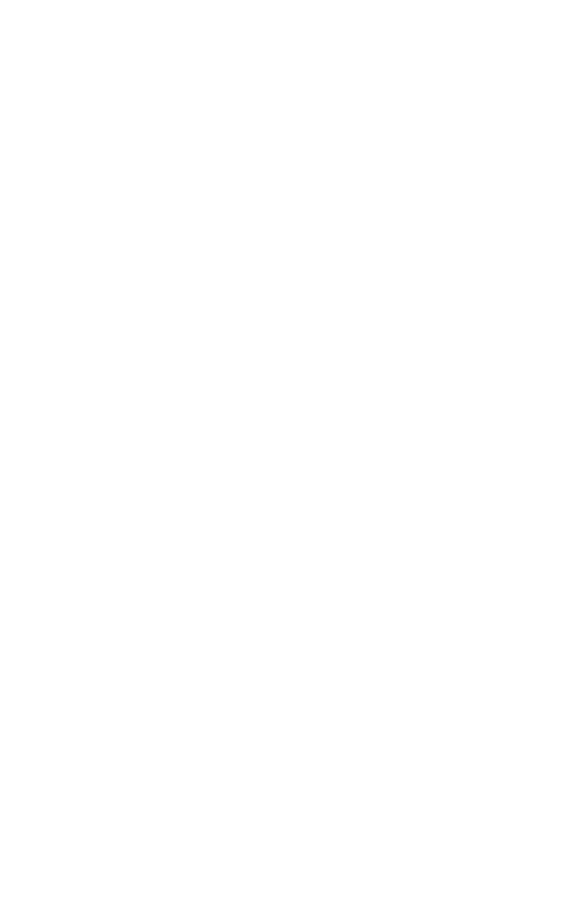
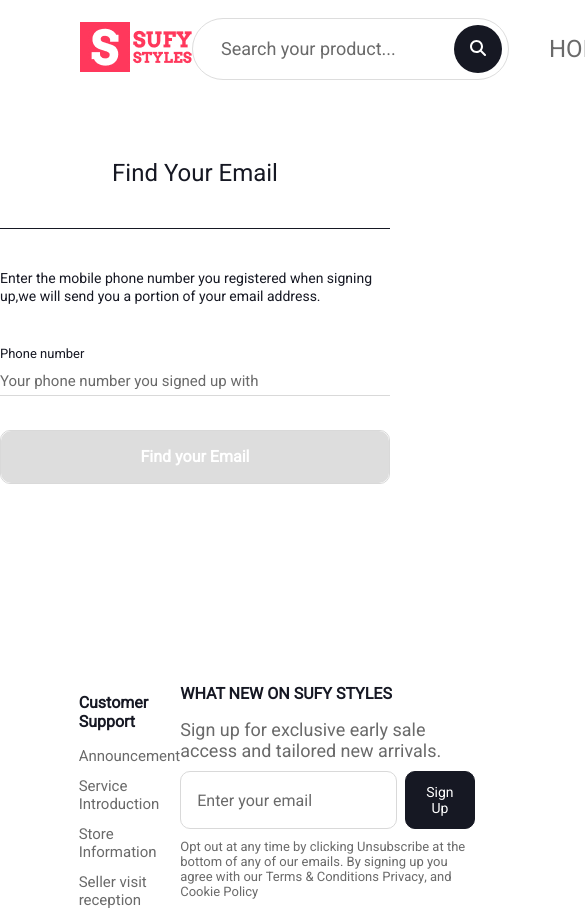
Before and after one commit to dangngo18/SDN301_TeamProject, a React (Vite) app: page /FindEmail in a window 390 px wide. Before the commit this address had no page. Shown: the top 908 px of the page, 585 px wide, since content can reach past the window. Before the commit the page ends 844 px from the top, so only its background shows below. Built offline with nearby package versions, Linux system fonts and the light colour scheme.

Commit message:
Add FindEmail page ultils folder and validation.jsx validatePhoneNumber function

```diff
--- /dev/null
+++ b/src/assets/styles/ForgotPassStyle.scss
@@ -0,0 +1,156 @@
+@import url("../../assets/styles/stylesall.scss");
+
+// Find Your Email Page
+.ForgotGroup_Container {
+    display: flex;
+    padding: 60px 0px 160px 0px;
+    justify-content: center;
+    align-items: center;
+    align-self: stretch;
+}
+
+.ForgotGroup_FormContainer {
+    max-width: 400px;
+    display: flex;
+    flex-direction: column;
+    justify-content: center;
+    align-items: center;
+    gap: 20px;
+    align-self: stretch;
+    margin: 0 auto;
+}
+
+.ForgotGroup_Form {
+    display: flex;
+    flex-direction: column;
+    justify-content: center;
+    align-items: center;
+    align-self: stretch;
+
+    .ForgotGroup_FormTitle {
+        display: flex;
+        padding-bottom: 41px;
+        justify-content: center;
+        align-items: flex-start;
+        gap: 5px;
+        align-self: stretch;
+        color: var(--Black-color);
+        text-align: center;
+        font-family: 'Roboto';
+        font-size: 24px;
+        font-style: normal;
+        font-weight: 500;
+        line-height: normal;
+        border-bottom: 1px solid;
+    }
+
+    .ForgotGroup_FormDesciption {
+        display: flex;
+        padding: 40px 0px 30px 0px;
+        flex-direction: column;
+        align-items: flex-start;
+        gap: 5px;
+        align-self: stretch;
+
+        .ForgotGroup_FormDesciption_Text {
+            align-self: stretch;
+            color: var(--Black-color);
+            font-family: 'Roboto';
+            font-size: 14px;
+            font-style: normal;
+            font-weight: 300;
+            line-height: 18px;
+            text-wrap: wrap;
+        }
+    }
+
+    .ForgotGroup_FormInput {
+        display: flex;
+        padding: 10px 0px 14px 0px;
+        flex-direction: column;
+        align-items: flex-start;
+        gap: 5px;
+        align-self: stretch;
+
+        .ForgotGroup_FormInputTitle {
+            align-self: stretch;
+            color: var(--Black-color);
+            font-family: Roboto;
+            font-size: 13px;
+            font-style: normal;
+            font-weight: 500;
+            line-height: 18px;
+            /* 138.462% */
+        }
+
+        .ForgotGroup_FormInputBox {
+            display: flex;
+            padding: 6px 30px 6px 0px;
+            align-items: center;
+            align-self: stretch;
+            border-bottom: 1px solid var(--border-color, #D9D9D9);
+
+            input {
+                width: 100%;
+            }
+
+            ::placeholder {
+                color: var(--Gray-text-color);
+                font-family: Roboto;
+                font-size: 15px;
+                font-style: normal;
+                font-weight: 300;
+                line-height: 22px;
+                /* 146.667% */
+            }
+        }
+    }
+}
+
+.ForgotGroup_FormBtn {
+    display: flex;
+    flex-direction: column;
+    justify-content: center;
+    align-items: center;
+    align-self: stretch;
+    border-radius: 10px;
+    border: 1px solid var(--border-color, #D9D9D9);
+
+    .ForgotGroup_FormBtn_Disable {
+        display: flex;
+        padding: 15px 0px;
+        flex-direction: column;
+        justify-content: center;
+        align-items: center;
+        align-self: stretch;
+        border-radius: 10px;
+        background: #DDD;
+        color: var(--Background-color, #FFF);
+        font-family: 'Roboto';
+        font-size: 16px;
+        font-style: normal;
+        font-weight: 600;
+        line-height: 22px;
+        transition: ease-in-out 0.3s;
+        /* 137.5% */
+    }
+
+    .ForgotGroup_FormBtn_Active {
+        display: flex;
+        padding: 15px 0px;
+        flex-direction: column;
+        background: var(--Main-color);
+        justify-content: center;
+        align-items: center;
+        align-self: stretch;
+        border-radius: 10px;
+        color: var(--Background-color, #989595);
+        font-family: 'Roboto';
+        font-size: 16px;
+        font-style: normal;
+        font-weight: 600;
+        line-height: 22px;
+        transition: ease-in-out 0.3s;
+        /* 137.5% */
+    }
+}
--- /dev/null
+++ b/src/pages/ForgotPass/FindEmail.jsx
@@ -0,0 +1,54 @@
+import React from 'react';
+import '../../assets/styles/ForgotPassStyle.scss'
+import { Header } from '../../components/Header';
+import Footer from '../../components/Footer'
+import { useNavigate } from 'react-router-dom';
+import { validatePhoneNumber } from '../../ultils/validation';
+export default function FindEmail() {
+    const navigate = useNavigate();
+    const [email, setEmail] = React.useState('');
+    const [error, setError] = React.useState('');
+
+    const handlSubmit = (e) => {
+        const examine = validatePhoneNumber(email)
+        const check = true;
+        if(examine){
+            setError(examine)
+            check = false
+        }
+        if(check == false){
+            e.preventDefault();
+        }else{
+            setError('');
+            navigate('/Style')
+        }
+    }
+    return (
+        <div>
+            <Header />
+            <div className='ForgotGroup_Container'>
+                <div className='ForgotGroup_FormContainer'>
+                    <div className='ForgotGroup_Form'>
+                        <div className='ForgotGroup_FormTitle'>Find Your Email</div>
+                        <div className='ForgotGroup_FormDesciption'>
+                            <div className='ForgotGroup_FormDesciption_Text'>
+                                Enter the mobile phone number you registered when signing up,we will send you a portion of your email address.
+                            </div>
+                        </div>
+                        <div className='ForgotGroup_FormInput'>
+                            <div className='ForgotGroup_FormInputTitle'>Phone number</div>
+                            <div className='ForgotGroup_FormInputBox'>
+                                <input type='text' placeholder='Your phone number you signed up with' value={email} onChange={e => (setEmail(e.target.value))} />
+                            </div>
+                            {error && <p style={{ color: 'red' }}>{error}</p>}
+                        </div>
+                    </div>
+                    <div className='ForgotGroup_FormBtn'>
+                        <button onClick={handlSubmit} type='submit' className={email ? 'ForgotGroup_FormBtn_Active' : 'ForgotGroup_FormBtn_Disable'} >Find your Email</button>
+                    </div>
+                </div>
+            </div>
+            <Footer />
+        </div>
+    );
+}
--- a/src/routes/Route.jsx
+++ b/src/routes/Route.jsx
@@ -4,7 +4,7 @@
 import Home from '../pages/Home'
 import Style from '../pages/Style'
 import Shop from '../pages/Shop'
-
+import FindEmail from '../pages/ForgotPass/FindEmail'
 const publicRoutes = [
     {
         path: '/',
@@ -25,6 +25,10 @@
     {
         path: '/Shop',
         component: <Shop />
+    },
+    {
+        path: '/FindEmail',
+        component: <FindEmail />
     }
 ]
 
--- /dev/null
+++ b/src/ultils/validation.jsx
@@ -0,0 +1,13 @@
+
+// src/validators.js
+
+export const validatePhoneNumber = (phoneNumber) => {
+    const re = /^0\d{9}$/;
+    if (!phoneNumber) {
+      return "Phone number is required";
+    }
+    if (!re.test(phoneNumber)) {
+      return "Phone number is not valid. It should be a 10-digit number starting with 0";
+    }
+    return null;
+  };
```
Also changed, not shown: src/pages/ForgotPass/FinnishedReset.jsx (added), src/pages/ForgotPass/ForgotPassword.jsx (added), src/pages/ForgotPass/OTP.jsx (added), src/pages/ForgotPass/ResetPassword.jsx (added).
